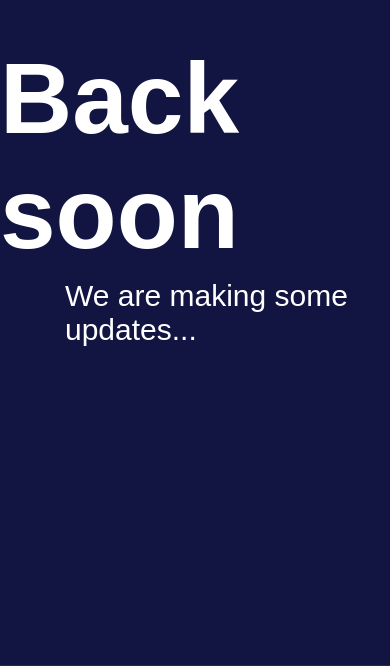
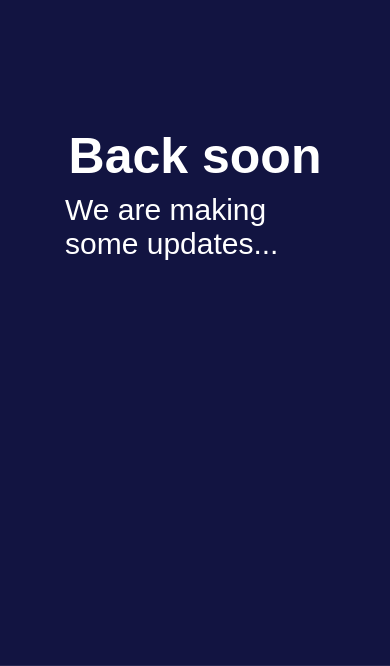
Before and after one commit to PrincessJaydeofWarri/PrincessJaydeofWarri.github.io, a React (Create React App) app: page / in a window 390 px wide. Shown: the part 178-844 px from the top of the page. Built offline with nearby package versions, Linux system fonts and the light colour scheme; a web font is replaced by a local one.

Commit message:
update css

```diff
--- a/src/components/Update.css
+++ b/src/components/Update.css
@@ -18,3 +18,29 @@
   font-size: 32px;
   font-family: Muli, sans-serif;
 }
+
+@media screen and (max-width: 960px) {
+  .header-container img {
+    object-fit: cover;
+    width: 100%;
+    height: 100%;
+    position: fixed;
+    z-index: -1;
+  }
+  .header-container h1 {
+    font-size: 70px;
+    margin-top: -150px;
+  }
+}
+
+@media screen and (max-width: 768px) {
+  .header-container h1 {
+    font-size: 50px;
+    margin-top: -100px;
+  }
+
+  .header-container p {
+    font-size: 30px;
+    margin-right: 50px;
+  }
+}
```
